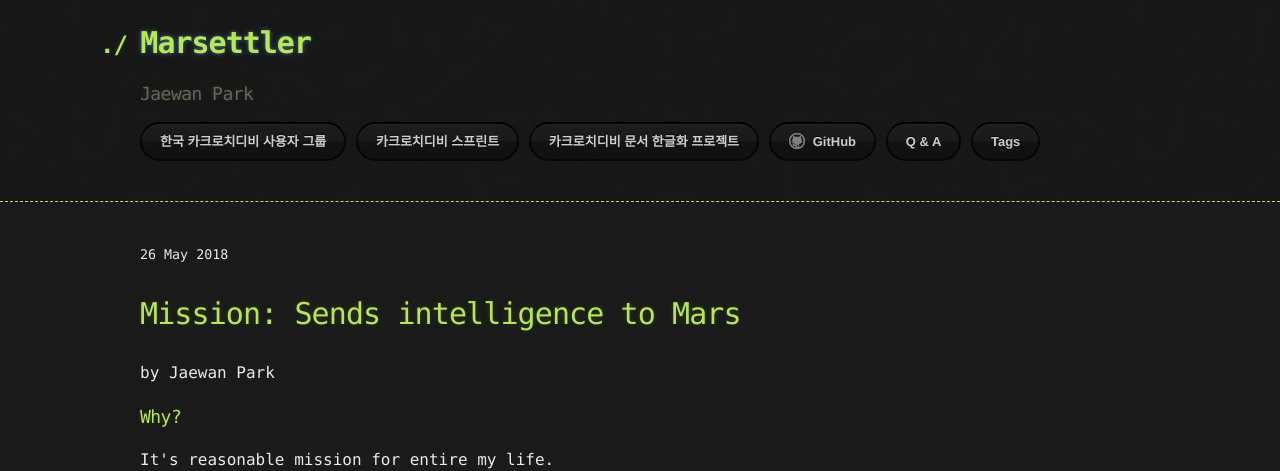
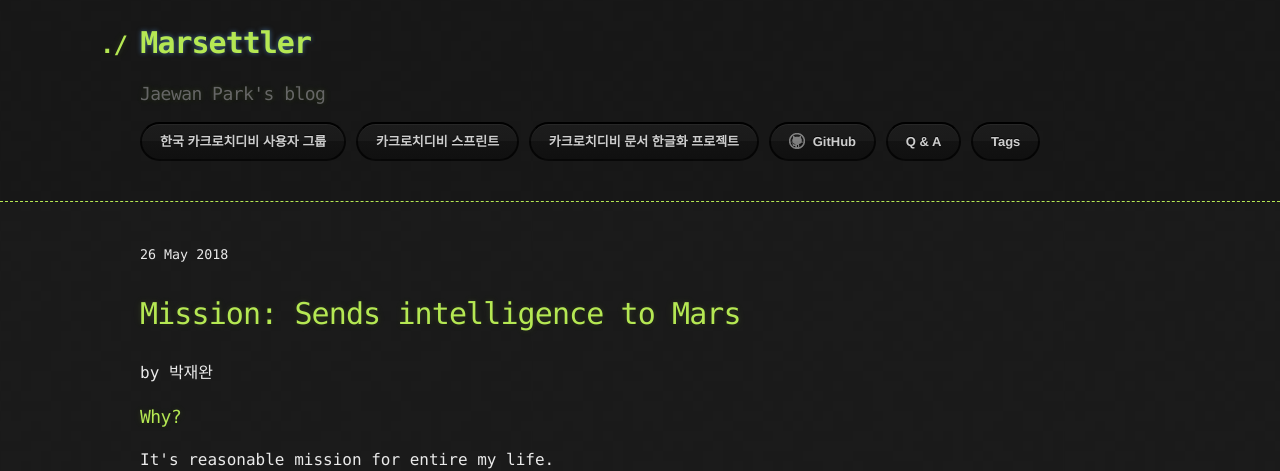
Before and after one commit to hueypark/hueypark.github.io, a Jekyll site: the page built from _posts/2018-05-27-mission-send-intelligence-to-mars.md, in a window 1280 px wide. Shown: the top 471 px of the page. Built offline with Jekyll 4.4.1, drawn with Linux system fonts in a browser that asks for light colours; comment, search, counter and statistics services are not loaded.

Commit message:
Update: author to Korean, description

```diff
--- a/_config.yml
+++ b/_config.yml
@@ -1,9 +1,9 @@
 title: Marsettler
-description: Jaewan Park
+description: Jaewan Park's blog
 show_downloads: false
 google_analytics: UA-121966234-1
 theme: jekyll-theme-hacker
-author: Jaewan Park
+author: 박재완
 kramdown:
   smart_quotes: ["apos", "apos", "quot", "quot"]
 collections:
```
